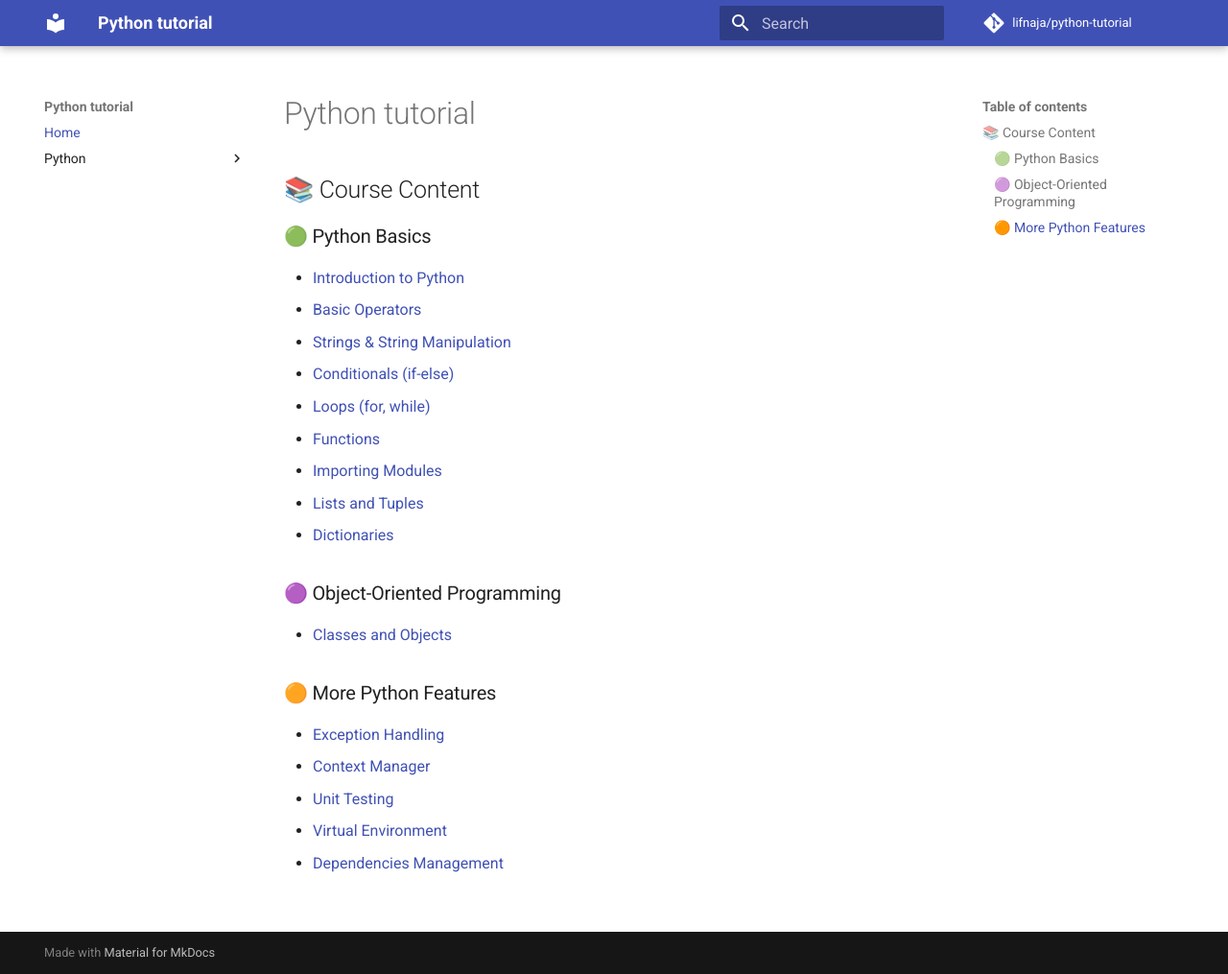
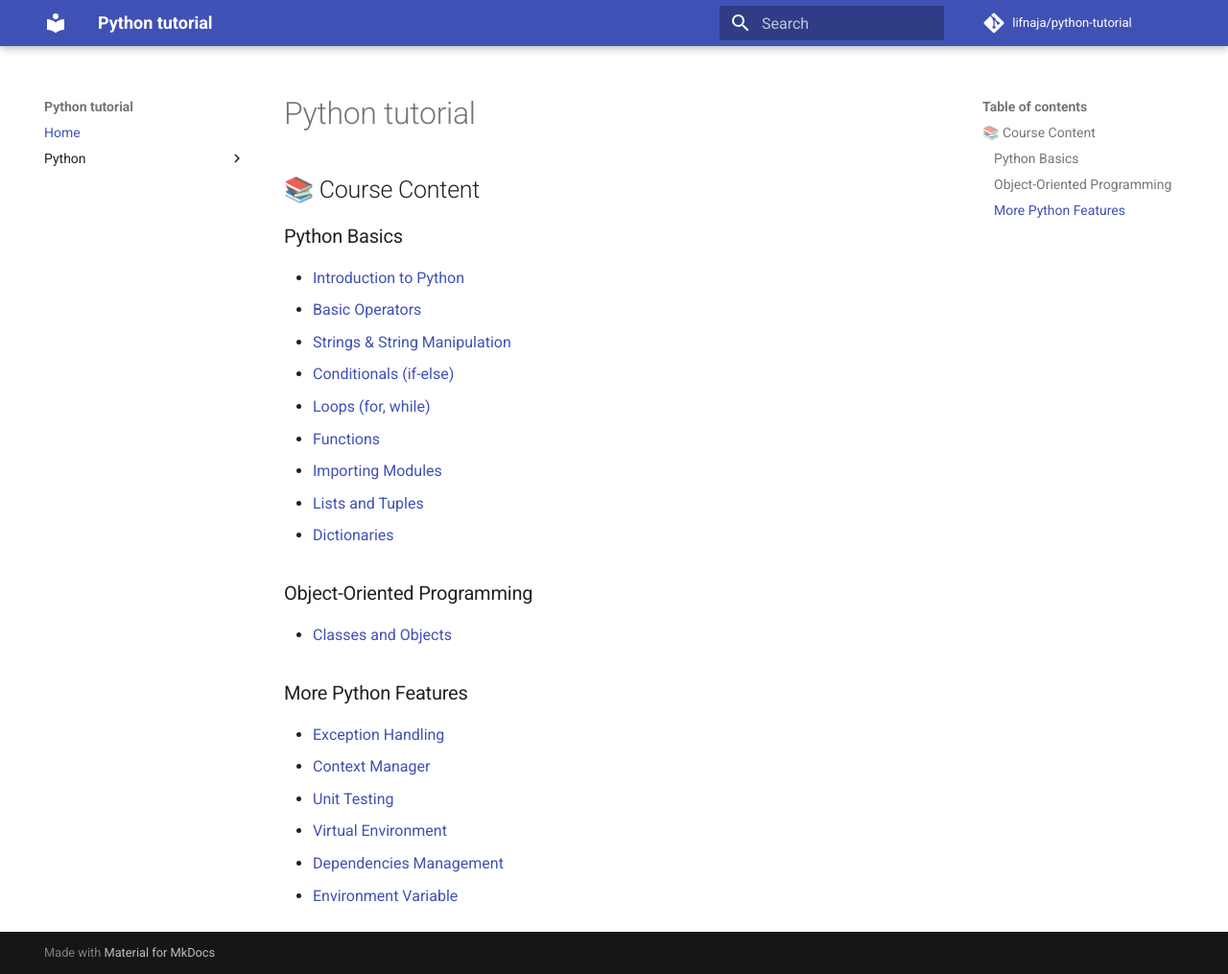
Before and after one commit to lifnaja/python-tutorial, an MkDocs documentation site: the page built from docs/index.md, in a window 1280 px wide and 1015 px high. Shown: the whole window at 96% size. Built offline with MkDocs 1.6.1 and Material for MkDocs 9.7.7, drawn with Linux system fonts in a browser that asks for light colours; comment, search, counter and statistics services are not loaded.

Commit message:
add page env variable

```diff
--- a/docs/index.md
+++ b/docs/index.md
@@ -2,7 +2,7 @@
 
 ## 📚 Course Content
 
-### 🟢 Python Basics
+### Python Basics
 - [Introduction to Python](python/python-basic/basic_python.md)
 - [Basic Operators](python/python-basic/basic_operators.md)
 - [Strings & String Manipulation](python/python-basic/strings.md)
@@ -13,12 +13,13 @@
 - [Lists and Tuples](python/python-basic/lists_tuples.md)
 - [Dictionaries](python/python-basic/dictionaries.md)
 
-### 🟣 Object-Oriented Programming
+### Object-Oriented Programming
 - [Classes and Objects](python/oop/classes_and_objects.md)
 
-### 🟠 More Python Features
+### More Python Features
 - [Exception Handling](python/more-features/exception_handling.md)
 - [Context Manager](python/more-features/context_manager.md)
 - [Unit Testing](python/more-features/unit_test.md)
 - [Virtual Environment](python/more-features/virtual_environment.md)
 - [Dependencies Management](python/more-features/dependencies_management.md)
+- [Environment Variable](python/more-features/environment_variables.md)
--- a/mkdocs.yml
+++ b/mkdocs.yml
@@ -54,7 +54,7 @@ nav:
       - Unit Test: python/more-features/unit_test.md
       - Virtual Environment: python/more-features/virtual_environment.md
       - Dependencies Management: python/more-features/dependencies_management.md
-
+      - Environment Variable: python/more-features/environment_variables.md
 
 
   # - Pandas:
```
Also changed, not shown: docs/python/more-features/environment_variables.md (added, +7 -0 lines).
